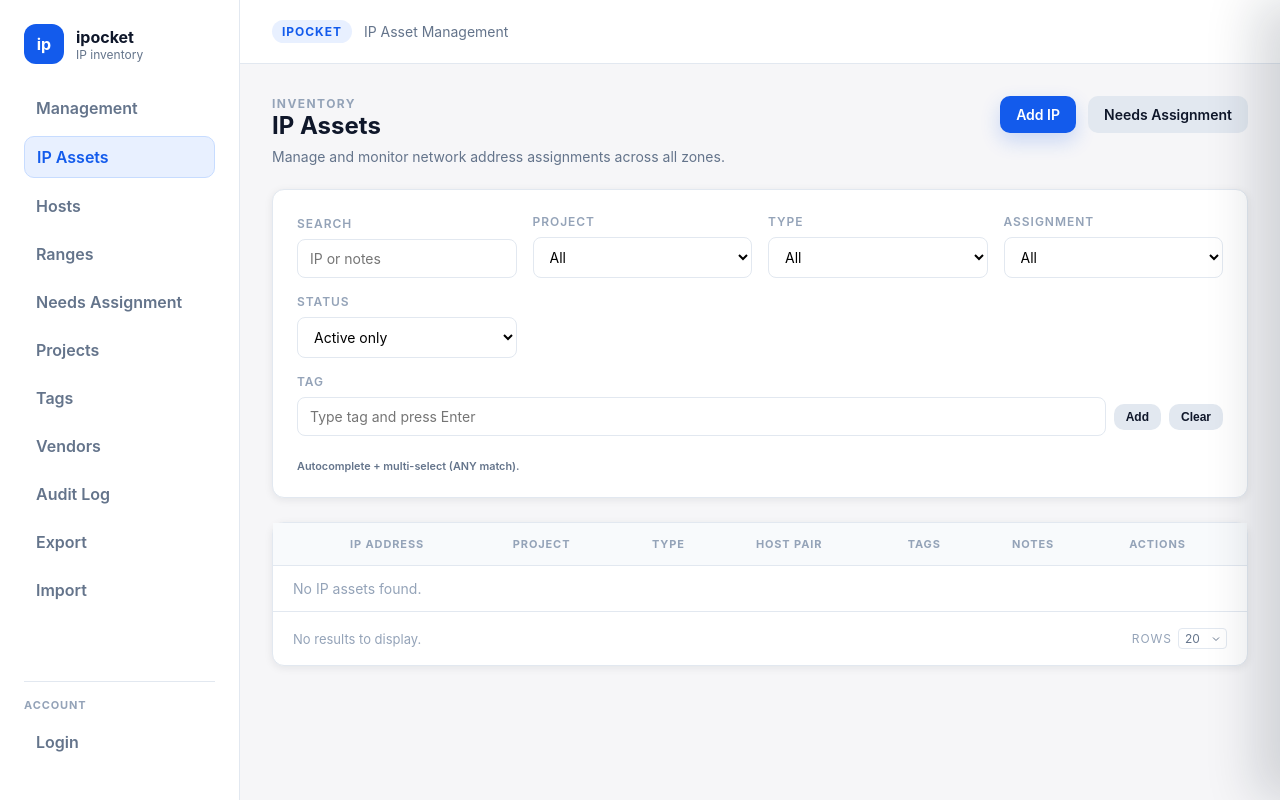
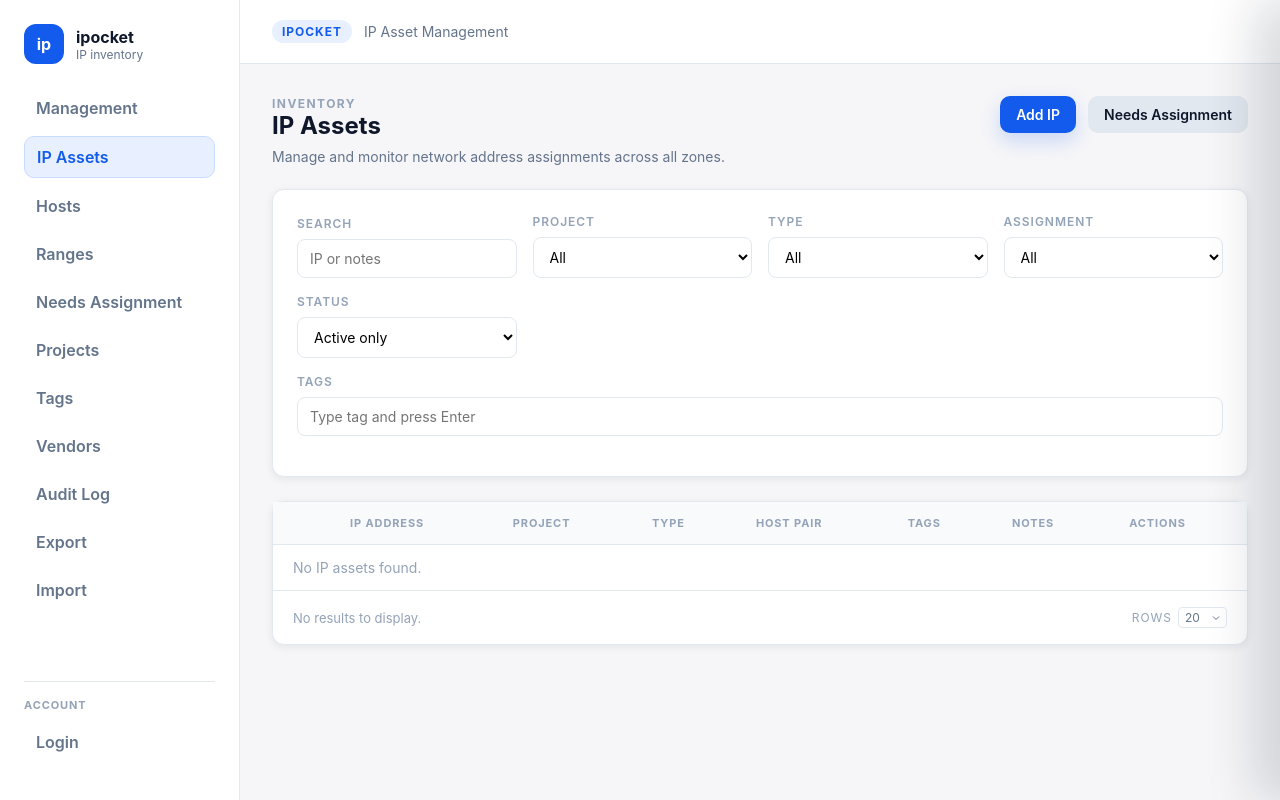
Before and after one commit to ghanad/ipocket, a FastAPI app: page /ui/ip-assets in a window 1280 px wide. Run offline with FastAPI, Linux system fonts and the light colour scheme; data that the repository does not hold is empty; some libraries are stand-ins or nearby versions.

Commit message:
Refine tags filter UI and fix autocomplete submit

```diff
--- a/app/templates/ip_assets_list.html
+++ b/app/templates/ip_assets_list.html
@@ -94,7 +94,7 @@
       </select>
     </label>
     <label class="field field-tag-filter">
-      <span>Tag</span>
+      <span>Tags</span>
       <div class="tag-filter-controls">
         <input
           class="input"
@@ -103,8 +103,6 @@
           list="tag-filter-suggestions"
           data-tag-filter-input
         />
-        <button class="btn btn-secondary btn-small" type="button" data-add-tag-filter>Add</button>
-        <button class="btn btn-secondary btn-small" type="button" data-clear-tag-filter>Clear</button>
       </div>
       <datalist id="tag-filter-suggestions">
         {% for tag in tags %}
@@ -119,7 +117,6 @@
         </span>
         {% endfor %}
       </div>
-      <small class="muted">Autocomplete + multi-select (ANY match).</small>
     </label>
   </form>
 </section>
@@ -448,7 +445,6 @@
     const filterForm = document.querySelector('.filters-grid');
     const tagFilterInput = filterForm ? filterForm.querySelector('[data-tag-filter-input]') : null;
     const tagFilterSelected = filterForm ? filterForm.querySelector('[data-tag-filter-selected]') : null;
-    const addTagButton = filterForm ? filterForm.querySelector('[data-add-tag-filter]') : null;
     const hostField = form ? form.querySelector('[data-ip-host-field]') : null;
     let initialValues = {};
     let currentAsset = null;
@@ -717,9 +713,15 @@
       if (!filterForm) {
         return;
       }
-      if (window.htmx && typeof window.htmx.trigger === 'function') {
-        const searchInput = filterForm.querySelector('[name="q"]');
-        window.htmx.trigger(searchInput || filterForm, 'change');
+      if (window.htmx && typeof window.htmx.ajax === 'function') {
+        const url = new URL(filterForm.action || '/ui/ip-assets', window.location.origin);
+        const params = new URLSearchParams(new FormData(filterForm));
+        url.search = params.toString();
+        window.htmx.ajax('GET', url.toString(), {
+          target: '#ip-table-container',
+          swap: 'innerHTML',
+          pushURL: url.pathname + (url.search ? `?${url.searchParams.toString()}` : ''),
+        });
         return;
       }
       filterForm.submit();
@@ -752,14 +754,6 @@
         return;
       }
       filterForm.submit();
-    };
-
-    const clearTagFilter = () => {
-      if (!tagFilterSelected) {
-        return;
-      }
-      tagFilterSelected.innerHTML = '';
-      submitTagFilter();
     };
 
     const createAutoHost = async () => {
@@ -855,12 +849,8 @@
           window.sessionStorage.setItem(SCROLL_KEY, String(window.scrollY || 0));
         });
       }
-      const clearTagButton = document.querySelector('[data-clear-tag-filter]');
-      if (clearTagButton) {
-        clearTagButton.addEventListener('click', clearTagFilter);
-      }
-      if (addTagButton && tagFilterInput) {
-        addTagButton.addEventListener('click', () => {
+      if (tagFilterInput) {
+        tagFilterInput.addEventListener('change', () => {
           if (addTagFilter(tagFilterInput.value)) {
             tagFilterInput.value = '';
             submitTagFilter();
```
Also changed, not shown: docs/overview.md (+1 -1 lines), tests/test_ui_pages.py (+1 -3 lines).
